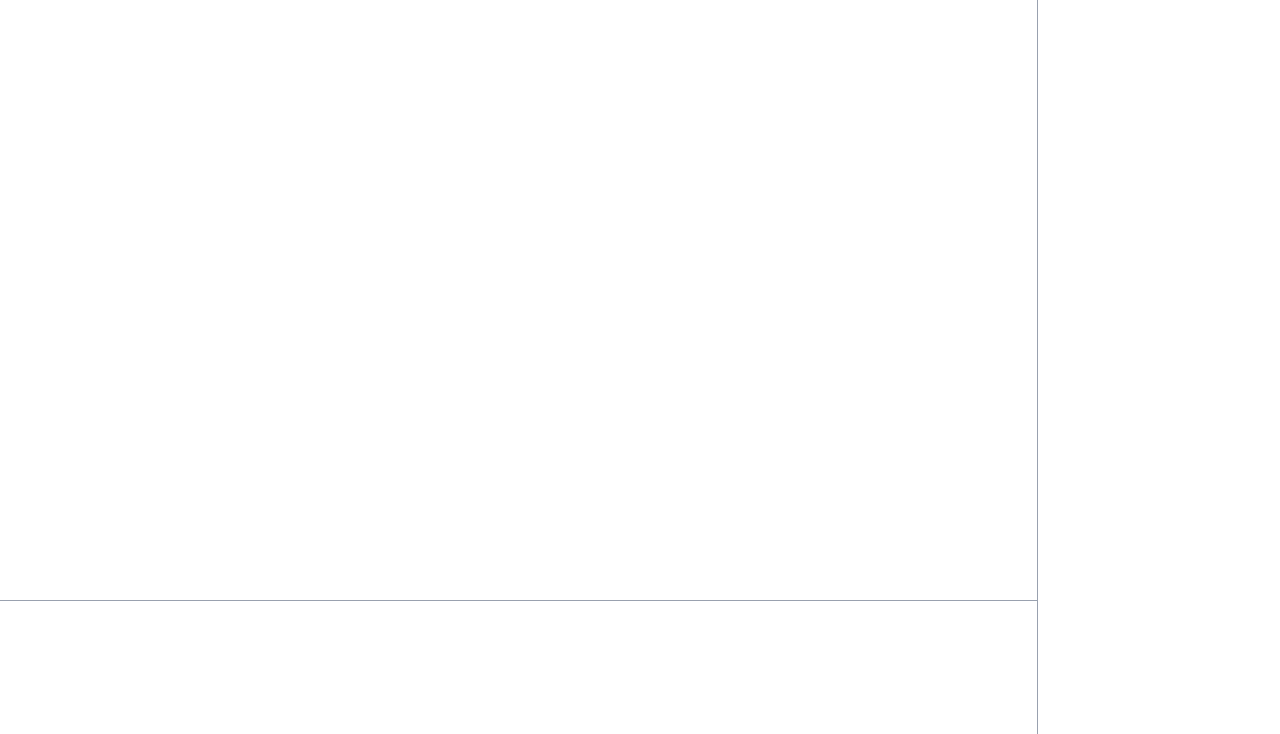
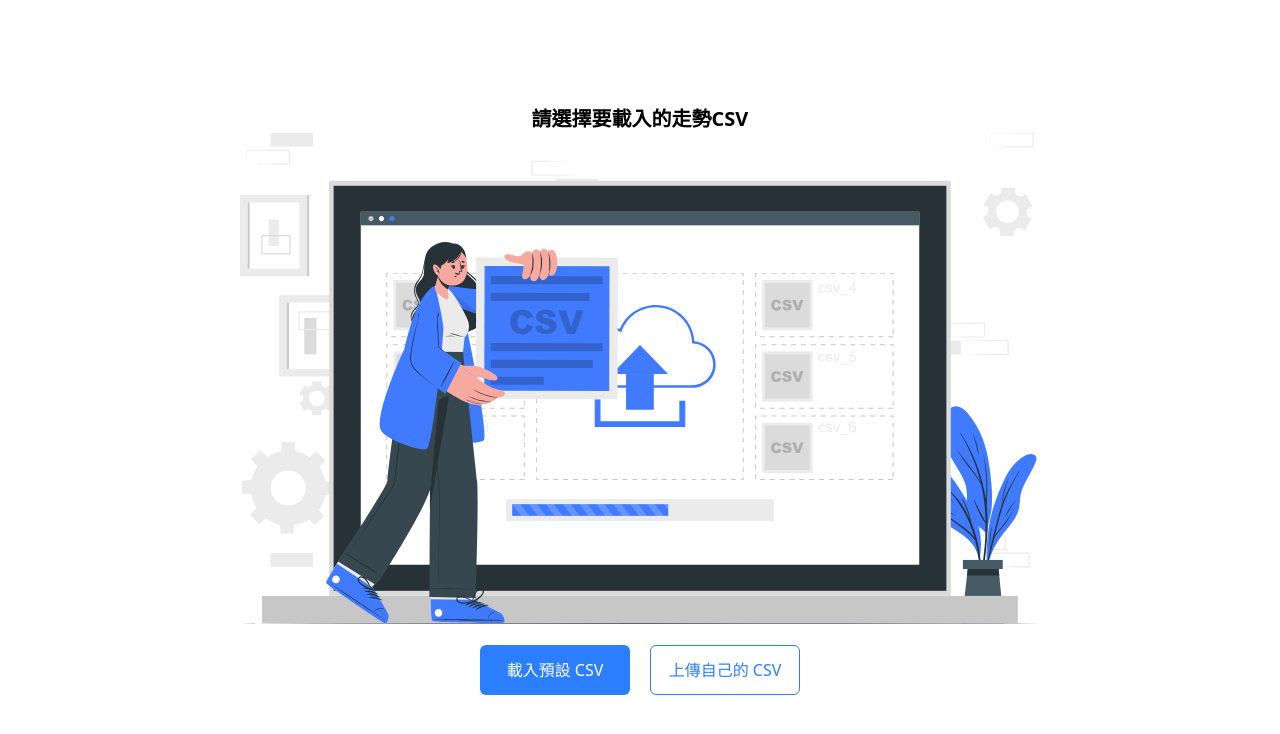
Before and after one commit to linfishexe/ooo, a Vue app: page / in a window 1280 px wide. Shown: the top 734 px of the page. Built offline with nearby package versions, Linux system fonts and the light colour scheme.

Commit message:
載入 csv 列在側邊選單

```diff
--- a/src/App.vue
+++ b/src/App.vue
@@ -9,6 +9,7 @@
             <SideMenu />
         </main>
     </div>
+    <CSVLoadPanel />
 </template>
 
 <script setup>
@@ -16,15 +17,5 @@ import NavBar from "@/components/NavBar.vue";
 import StockChart from "@/components/StockChart.vue";
 import SideMenu from "@/components/SideMenu.vue";
 import DisplayControlPanel from "@/components/DisplayControlPanel.vue";
-import Papa from "papaparse";
-
-function loadDefault() {
-    fetch("https://linfishexe.github.io/ooo/20210501-20210531.csv")
-        .then((res) => res.text())
-        .then((csvText) =>
-            Papa.parse(csvText, {
-                complete: (results) => stockStore.parseCSV(results),
-            }),
-        );
-}
+import CSVLoadPanel from "@/components/CSVLoadPanel.vue";
 </script>
--- /dev/null
+++ b/src/components/CSVLoadPanel.vue
@@ -0,0 +1,52 @@
+<script setup>
+import uploadCSV from "@/assets/uploadCSV.svg";
+import { useStockStore } from "@/stores/useStockStore"; // 匯入 Pinia store
+const stockStore = useStockStore(); // 建立 store 實例
+</script>
+
+<template>
+    <div
+        v-if="!stockStore.isCsvLoaded"
+        class="absolute top-0 left-0 z-20 flex h-screen w-full flex-col items-center justify-center bg-white text-center"
+    >
+        <h2 class="text-xl font-semibold">請選擇要載入的走勢CSV</h2>
+
+        <img
+            :src="uploadCSV"
+            alt="uploadCSV"
+            class="w-[clamp(300px,90%,800px)]"
+        />
+
+        <div
+            class="z-10 mt-4 flex items-center justify-center gap-5 text-center"
+        >
+            <!-- 載入預設 CSV 按鈕 -->
+            <button
+                id="loadDefaultBtn"
+                class="h-[50px] w-[150px] cursor-pointer rounded-md bg-blue-500 px-5 py-2 text-base text-white hover:bg-blue-400 active:bg-blue-600"
+                @click="
+                    stockStore.loadCsvUrl(
+                        'https://linfishexe.github.io/ooo/20210501-20210531.csv',
+                    )
+                "
+            >
+                載入預設 CSV
+            </button>
+
+            <!-- 上傳 CSV 按鈕 -->
+            <label
+                for="csvFile"
+                class="flex h-[50px] w-[150px] cursor-pointer items-center justify-center rounded-md border border-blue-500 bg-white text-base text-blue-500 select-none hover:bg-blue-500 hover:text-white active:bg-blue-600 active:text-white"
+            >
+                上傳自己的 CSV
+            </label>
+            <input
+                type="file"
+                id="csvFile"
+                accept=".csv"
+                class="hidden"
+                @change="(e) => stockStore.loadCsvFile(e.target.files[0])"
+            />
+        </div>
+    </div>
+</template>
--- a/src/components/SideMenu.vue
+++ b/src/components/SideMenu.vue
@@ -1,6 +1,10 @@
 <script setup>
 import { useUiStore } from "@/stores/useUiStore";
+import { useStockStore } from "@/stores/useStockStore";
+import StockListItem from "@/components/StockListItem.vue";
+
 const uiStore = useUiStore();
+const stockStore = useStockStore();
 </script>
 
 <template>
@@ -8,11 +12,20 @@ const uiStore = useUiStore();
         :class="[
             'box-border h-full w-[300px] border-l border-l-gray-400 bg-white',
             'transition-[right] duration-200',
-            'absolute', // 小螢幕
-            'md:relative md:duration-0', // 大螢幕
+            'absolute',
+            'md:relative md:duration-0',
             uiStore.isSideMenuOpen ? 'right-0' : '-right-[300px] md:right-0',
         ]"
     >
-        <div class="p-3"></div>
+        <div class="h-full overflow-y-auto p-3">
+            <h2 class="mb-2 text-lg font-semibold">股票列表</h2>
+            <ul class="space-y-2">
+                <StockListItem
+                    v-for="stock in stockStore.stockNames"
+                    :key="stock.id"
+                    :stock="stock"
+                />
+            </ul>
+        </div>
     </section>
 </template>
--- /dev/null
+++ b/src/components/StockListItem.vue
@@ -0,0 +1,54 @@
+<!-- src/components/StockListItem.vue -->
+<script setup>
+import { computed } from "vue";
+import { useStockStore } from "@/stores/useStockStore";
+import CheckIcon from "@/assets/checkIcon.svg";
+
+const props = defineProps({
+    stock: {
+        type: Object,
+        required: true,
+    },
+});
+
+// 取用 store 狀態
+const stockStore = useStockStore();
+
+// 判斷是否 active
+const isActive = computed(() =>
+    stockStore.selectedStocks.includes(props.stock.id),
+);
+
+// 切換勾選狀態
+function toggleSelect() {
+    if (isActive.value) {
+        stockStore.unselectStock(props.stock.id);
+    } else {
+        stockStore.selectStock(props.stock.id);
+    }
+}
+</script>
+
+<template>
+    <li
+        @click="toggleSelect"
+        :class="[
+            'box-border flex cursor-pointer items-center gap-5 rounded-lg border-2 p-4 select-none',
+            isActive
+                ? 'border-blue-500 bg-blue-500 hover:bg-blue-600'
+                : 'border-gray-300 bg-gray-100 hover:bg-blue-100',
+        ]"
+    >
+        <!-- 股票名稱 -->
+        <div>
+            <h3
+                :class="[
+                    isActive ? 'text-white' : 'text-blue-500',
+                    'font-semibold',
+                ]"
+            >
+                {{ stock.name }}
+            </h3>
+        </div>
+    </li>
+</template>
--- a/src/stores/useStockStore.js
+++ b/src/stores/useStockStore.js
@@ -1,14 +1,87 @@
+// src/stores/useStockStore.js
 import { defineStore } from "pinia";
+import Papa from "papaparse";
 
-export const useStockStore = defineStore("stock", {
+export const useStockStore = defineStore("stockStore", {
     state: () => ({
-        stockNames: [],
-        stockDataRows: [],
+        stockNames: [], // 股票名稱清單
+        stockDataRows: [], // 股票走勢資料
+        selectedStocks: [], // 勾選的股票
+        stockStates: {}, // 勾選股票的開關狀態 { id: true/false }
+        isCsvLoaded: false,
     }),
+
     actions: {
-        parseCSV(results) {
-            this.stockDataRows = results.data;
-            this.stockNames = [...new Set(results.data.map((row) => row[0]))]; // 第一欄是股票代碼
+        // 載入 CSV (檔案)
+        async loadCsvFile(file) {
+            return new Promise((resolve, reject) => {
+                Papa.parse(file, {
+                    complete: (results) => {
+                        this._processCsv(results.data);
+                        this.isCsvLoaded = true; // 載入完成
+                        resolve();
+                    },
+                    error: (err) => reject(err),
+                });
+            });
+        },
+
+        // 載入 CSV (URL)
+        async loadCsvUrl(url) {
+            const response = await fetch(url);
+            const csvText = await response.text();
+            Papa.parse(csvText, {
+                complete: (results) => {
+                    this._processCsv(results.data);
+                    this.isCsvLoaded = true; // 載入完成
+                },
+            });
+        },
+
+        // 處理 CSV 資料
+        _processCsv(rows) {
+            // 清掉空列
+            const cleanRows = rows.filter(
+                (r) => Array.isArray(r) && r.length && r.some((c) => c !== ""),
+            );
+
+            const header = cleanRows[0]; // 第一列：股票名稱
+            const body = cleanRows.slice(1); // 之後每列：各時間點的價格
+
+            // 股票名稱（用 index 當 id）
+            this.stockNames = header.map((name, i) => ({ id: i, name }));
+
+            // 走勢資料：每檔股票一筆 data（把每列的對應欄位取出來）
+            this.stockDataRows = header.map((_, colIndex) => ({
+                id: colIndex,
+                data: body.map((row) => toNumber(row[colIndex])), // 逐列取該欄的數值
+            }));
+        },
+
+        // 勾選股票
+        selectStock(id) {
+            if (!this.selectedStocks.includes(id)) {
+                this.selectedStocks.push(id);
+                this.stockStates[id] = false; // 預設打開
+            }
+        },
+
+        // 取消勾選
+        unselectStock(id) {
+            this.selectedStocks = this.selectedStocks.filter((s) => s !== id);
+            delete this.stockStates[id];
+        },
+
+        // 切換開關狀態
+        toggleStockState(id) {
+            if (this.stockStates[id] !== undefined) {
+                this.stockStates[id] = !this.stockStates[id];
+            }
         },
     },
 });
+
+function toNumber(v) {
+    const n = Number(v);
+    return Number.isFinite(n) ? n : null;
+}
```
Also changed, not shown: src/assets/checkIcon.svg (added), src/assets/uploadCSV.svg (added).
